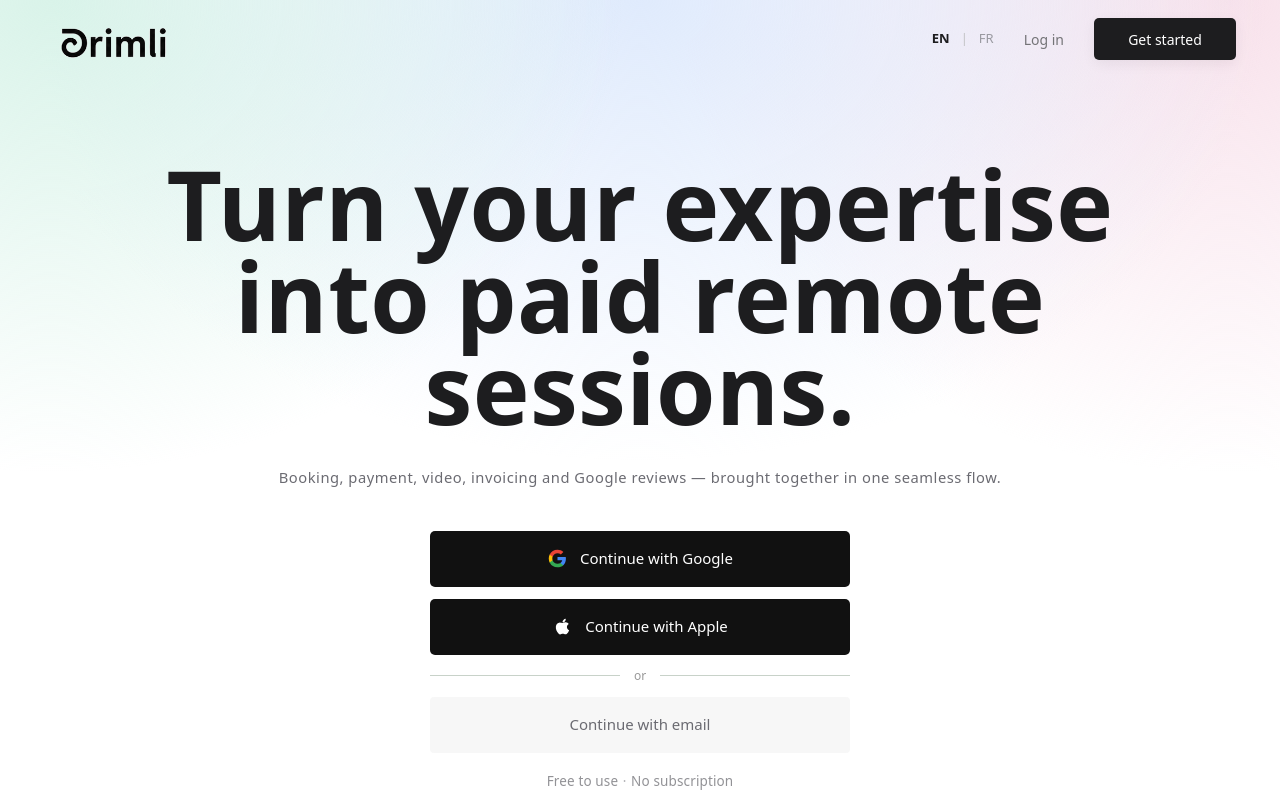
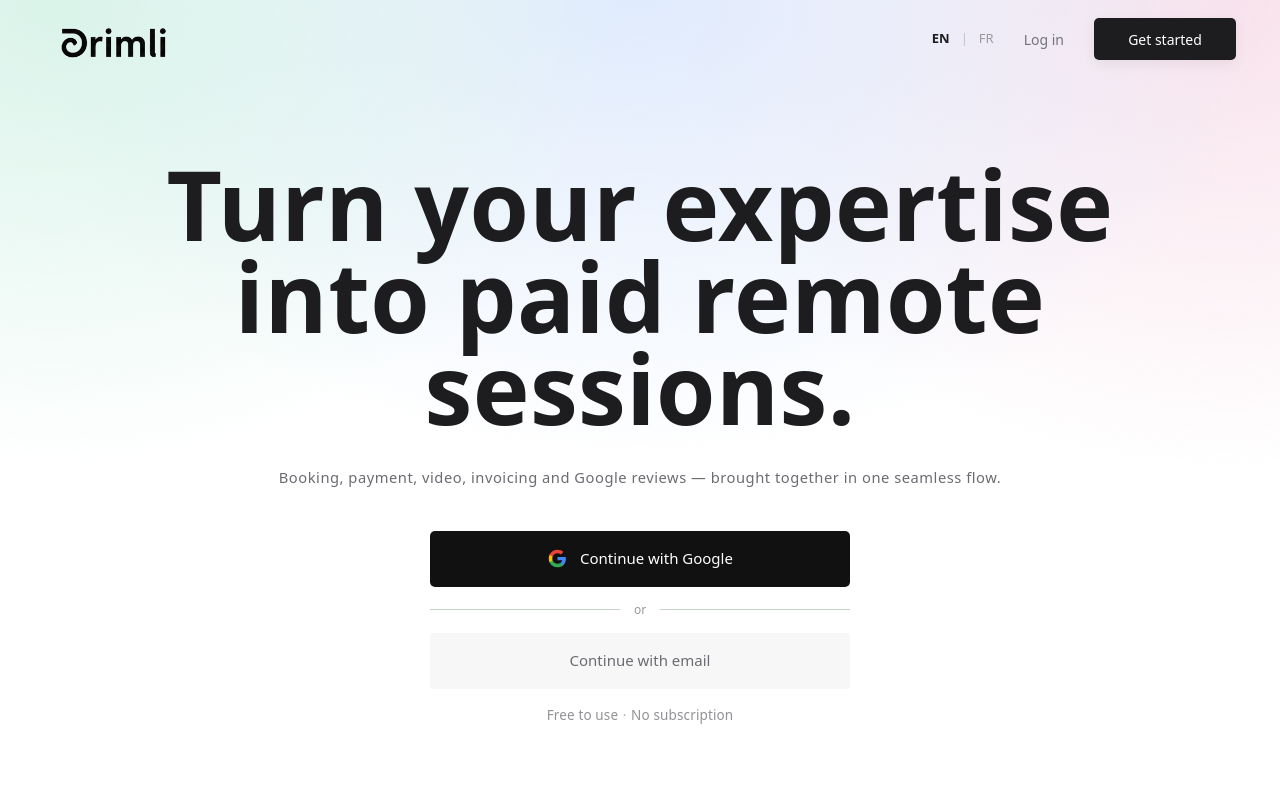
Before and after one commit to agatheakristi-design/drimli, a Next.js app: page / in a window 1280 px wide. Shown: the top 800 px of the page. Built offline with nearby package versions, Linux system fonts and the light colour scheme; no server answers.

Commit message:
Remove Apple sign-in from landing page

```diff
--- a/app/components/LandingContent.tsx
+++ b/app/components/LandingContent.tsx
@@ -7,35 +7,33 @@ import Logo from "./ui/Logo";
 import styles from "./home/home.module.css";
 
 type Language = "en" | "fr";
-type Copy = { login:string; signup:string; hero:React.ReactNode; subtitle:string; google:string; apple:string; or:string; email:string; reassurance:string; noSubscription:string; monthly:string; succeed:string; fixed:string; product:string; free:string; included:React.ReactNode; create:string; features:readonly (readonly [string,string])[]; practice:React.ReactNode; flowLabel:string; flow:readonly (readonly [string,string])[]; faq:string; faqs:readonly (readonly [string,React.ReactNode])[]; privacy:string; terms:string; comingSoon:string; googleError:string };
+type Copy = { login:string; signup:string; hero:React.ReactNode; subtitle:string; google:string; or:string; email:string; reassurance:string; noSubscription:string; monthly:string; succeed:string; fixed:string; product:string; free:string; included:React.ReactNode; create:string; features:readonly (readonly [string,string])[]; practice:React.ReactNode; flowLabel:string; flow:readonly (readonly [string,string])[]; faq:string; faqs:readonly (readonly [string,React.ReactNode])[]; privacy:string; terms:string; googleError:string };
 
 const copy: Record<Language, Copy> = {
   en: {
     login:"Log in", signup:"Get started", hero:<>Turn your expertise<br/>into paid remote sessions.</>,
     subtitle:"Booking, payment, video, invoicing and Google reviews — brought together in one seamless flow.",
-    google:"Continue with Google", apple:"Continue with Apple", or:"or", email:"Continue with email", reassurance:"Free to use", noSubscription:"No subscription",
+    google:"Continue with Google", or:"or", email:"Continue with email", reassurance:"Free to use", noSubscription:"No subscription",
     monthly:"0€/month.", succeed:"We only succeed when you do", fixed:"No subscription · No fixed fees", product:"The product", free:"Free.", included:<>Everything is included<br/>to launch and manage your sessions.</>, create:"Create your account",
     features:[["Calendar","Availability, time zones, reminders."],["Payments","Secure checkout at booking."],["Unlimited video","Built-in room, no third-party app."],["E-invoicing","Issued and archived automatically."],["Google reviews","Requested automatically after each session."]],
     practice:<>Your practice,<br/>open to the world.</>, flowLabel:"Drimli client flow",
     flow:[["Share your drimli","Your calendar. Ready to book."],["Get booked & paid","Booking and payment, together."],["Unlimited 1:1 video","Connection link sent automatically."],["Invoicing, automatically","Generated and sent to your client."],["Reviews, automatically","Requested after every session."]],
     faq:"Faq.", faqs:[["Who is drimli for?","For anyone who turns their expertise, talent or practice into paid online sessions — whatever their field, wherever they are."],["Is drimli really free?",<>Yes. drimli is free — no subscription, no monthly fee.<br/>Just 5% when you get paid. Payment processing included.</>],["What is drimli?",<>The global platform for independent professionals to grow their business remotely. Booking, payment, video, invoicing and reviews<br/>— brought together in one seamless flow.</>],["How do I share my drimli?","Add your drimli link to every profile — Instagram, LinkedIn, Facebook — your website, your email signature and anywhere clients can find you."],["What will my clients experience?","They book, pay, join their video session and receive their documents without jumping between different tools."]],
-    privacy:"Privacy", terms:"Terms", comingSoon:"Coming soon", googleError:"Unable to continue with Google.",
+    privacy:"Privacy", terms:"Terms", googleError:"Unable to continue with Google.",
   },
   fr: {
     login:"Se connecter", signup:"Commencer", hero:<>Vendez votre expertise<br/>à distance.</>, subtitle:"Réservation, paiement, visio, facturation et avis Google — en un seul parcours.",
-    google:"Continuer avec Google", apple:"Continuer avec Apple", or:"ou", email:"Continuer avec votre e-mail", reassurance:"Gratuit", noSubscription:"Sans abonnement",
+    google:"Continuer avec Google", or:"ou", email:"Continuer avec votre e-mail", reassurance:"Gratuit", noSubscription:"Sans abonnement",
     monthly:"0€/mois.", succeed:"Nous ne réussissons que lorsque vous réussissez", fixed:"Pas d’abonnement · Pas de frais fixes", product:"Le produit", free:"Gratuit.", included:<>Tout est inclus<br/>pour lancer et gérer vos sessions.</>, create:"Créer votre compte",
     features:[["Calendrier","Disponibilités, fuseaux horaires, rappels."],["Paiements","Paiement sécurisé à la réservation."],["Visio illimitée","Lien de connexion envoyé automatiquement."],["Facturation électronique","Émise et archivée automatiquement."],["Avis Google","Demandés automatiquement après chaque session."]],
     practice:<>Votre activité,<br/>ouverte sur le monde.</>, flowLabel:"Parcours client Drimli",
     flow:[["Partagez votre drimli","Votre agenda. Prêt à réserver."],["Le client réserve & paie","Paiement immédiat. Plus de no-show."],["Visio illimitée · 1:1","Lien envoyé automatiquement."],["Facturation, automatique","Générée et envoyée à votre client."],["Avis Google automatisés","Demandés après chaque session."]],
     faq:"Faq.", faqs:[["Drimli, pour qui ?","Pour tous ceux qui transforment leur expertise, leur talent ou leur pratique en sessions payantes à distance — quel que soit leur domaine et où qu’ils soient."],["drimli est-il vraiment gratuit ?",<>Oui. drimli est gratuit — sans abonnement, sans frais mensuels.<br/>Seulement 5 % lorsque vous êtes payé, frais de paiement inclus.</>],["Qu’est-ce que drimli ?",<>La plateforme mondiale pour les professionnels indépendants qui souhaitent développer leur activité à distance. Réservation, paiement, visio, facturation et avis<br/>— réunis en un seul parcours fluide.</>],["Comment partager mon drimli ?","Ajoutez votre lien drimli à tous vos profils — Instagram, LinkedIn, Facebook — à votre site web, votre signature email et partout où vos clients peuvent vous trouver."],["Quelle expérience pour mes clients ?","Ils réservent, paient, rejoignent leur session vidéo et reçoivent leurs documents sans passer d’un outil à l’autre."]],
-    privacy:"Confidentialité", terms:"Conditions", comingSoon:"Bientôt disponible", googleError:"Impossible de continuer avec Google.",
+    privacy:"Confidentialité", terms:"Conditions", googleError:"Impossible de continuer avec Google.",
   },
 };
 
 function GoogleIcon(){return <svg viewBox="0 0 24 24" aria-hidden="true"><path d="M21.6 12.23c0-.71-.06-1.39-.18-2.05H12v3.88h5.38a4.6 4.6 0 0 1-2 3.02v2.51h3.24c1.9-1.75 2.98-4.32 2.98-7.36Z" fill="#4285F4"/><path d="M12 22c2.7 0 4.97-.9 6.62-2.41l-3.24-2.51c-.9.6-2.05.96-3.38.96-2.61 0-4.82-1.76-5.61-4.13H3.04v2.59A10 10 0 0 0 12 22Z" fill="#34A853"/><path d="M6.39 13.91A6.03 6.03 0 0 1 6.08 12c0-.66.11-1.31.31-1.91V7.5H3.04A10 10 0 0 0 2 12c0 1.61.38 3.14 1.04 4.5l3.35-2.59Z" fill="#FBBC05"/><path d="M12 5.96c1.47 0 2.79.51 3.83 1.5l2.87-2.87C16.96 2.97 14.7 2 12 2a10 10 0 0 0-8.96 5.5l3.35 2.59C7.18 7.72 9.39 5.96 12 5.96Z" fill="#EA4335"/></svg>}
-function AppleIcon(){return <svg viewBox="0 0 24 24" aria-hidden="true"><path d="M17.05 20.28c-.98.95-2.05.8-3.08.35-1.09-.46-2.09-.48-3.24 0-1.44.62-2.2.44-3.06-.35C2.79 15.25 3.51 7.59 9.05 7.31c1.35.07 2.29.74 3.08.79 1.18-.24 2.31-.93 3.57-.84 1.51.12 2.65.72 3.4 1.8-3.12 1.87-2.38 5.98.48 7.13-.57 1.5-1.31 2.99-2.53 4.09ZM12.03 7.25C11.88 5.02 13.69 3.18 15.77 3c.29 2.58-2.34 4.5-3.74 4.25Z"/></svg>}
-
 export default function LandingContent(){
   const [language,setLanguage]=useState<Language>("en"); const [faqOpen,setFaqOpen]=useState<number|null>(null); const [authStatus,setAuthStatus]=useState(""); const flowRef=useRef<HTMLDivElement>(null); const t=copy[language];
   useEffect(()=>{const frame=requestAnimationFrame(()=>{if(localStorage.getItem("drimli-lang")==="fr")setLanguage("fr")});return()=>cancelAnimationFrame(frame)},[]);
@@ -44,7 +42,7 @@ export default function LandingContent(){
   const continueWithGoogle=async()=>{setAuthStatus("");const {error}=await supabase.auth.signInWithOAuth({provider:"google",options:{redirectTo:`${location.origin}/auth/callback`}});if(error)setAuthStatus(t.googleError)};
   return <main className={styles.home} id="top">
     <header className={styles.header}><Link href="#top" className={styles.logoLink} aria-label="Drimli home"><Logo/></Link><nav className={styles.headerActions} aria-label="Primary"><div className={styles.language} aria-label="Language"><button data-active={language==="en"} onClick={()=>chooseLanguage("en")}>EN</button><span>|</span><button data-active={language==="fr"} onClick={()=>chooseLanguage("fr")}>FR</button></div><Link href="/login" className={styles.login}>{t.login}</Link><Link href="/signup" className={styles.headerCta}>{t.signup}</Link></nav></header>
-    <section className={styles.hero}><h1>{t.hero}</h1><p>{t.subtitle}</p><div className={styles.auth}><button className={styles.google} onClick={continueWithGoogle}><GoogleIcon/>{t.google}</button><button className={styles.apple} disabled aria-label={`${t.apple} — ${t.comingSoon}`}><AppleIcon/>{t.apple}</button><div className={styles.divider}><span>{t.or}</span></div><Link className={styles.email} href="/signup">{t.email}</Link></div><div className={styles.reassurance}>{t.reassurance}<span>·</span>{t.noSubscription}</div><p className={styles.status} role="status">{authStatus}</p></section>
+    <section className={styles.hero}><h1>{t.hero}</h1><p>{t.subtitle}</p><div className={styles.auth}><button className={styles.google} onClick={continueWithGoogle}><GoogleIcon/>{t.google}</button><div className={styles.divider}><span>{t.or}</span></div><Link className={styles.email} href="/signup">{t.email}</Link></div><div className={styles.reassurance}>{t.reassurance}<span>·</span>{t.noSubscription}</div><p className={styles.status} role="status">{authStatus}</p></section>
     <section className={styles.pricing} id="pricing"><div className={styles.pricingIntro}><h2>{t.monthly}</h2><p>{t.succeed}</p><small>{t.fixed}</small></div><div className={styles.pricingCard}><div className={styles.priceCopy}><small>{t.product}</small><h3>{t.free}</h3><p>{t.included}</p><Link href="/signup">{t.create}</Link></div><div className={styles.features}>{t.features.map(([title,detail])=><div className={styles.feature} key={title}><b>✓</b><p><strong>{title}</strong><span>{detail}</span></p></div>)}</div></div></section>
     <section className={styles.practice}><h2>{t.practice}</h2></section>
     <section className={styles.flow} aria-label={t.flowLabel}><div className={styles.flowInner} ref={flowRef}><div className={styles.flowLine}><span data-flow-progress/></div>{t.flow.map(([title,detail],index)=><article className={styles.flowStep} data-flow-step key={title}><div><small>{String(index+1).padStart(2,"0")}</small><h3>{title}</h3><p>{detail}</p></div></article>)}</div></section>
--- a/app/components/home/home.module.css
+++ b/app/components/home/home.module.css
@@ -27,8 +27,7 @@
   letter-spacing: 0.035em;
 }
 
-.google,
-.apple {
+.google {
   border: 0;
   border-radius: 4px;
   background: #111;
@@ -36,21 +35,19 @@
   color: #fff;
 }
 
-.apple svg {
-  fill: currentColor;
-}
-
-.apple:disabled {
-  background: #111;
-  color: #fff;
-  opacity: 1;
-}
-
 .email {
   border: 0;
   border-radius: 4px;
   background: rgb(245 245 245 / 0.78);
   color: var(--muted-foreground);
+}
+
+.auth {
+  gap: 14px;
+}
+
+.reassurance {
+  margin-top: 16px;
 }
 
 @media (max-width: 760px) {
```
